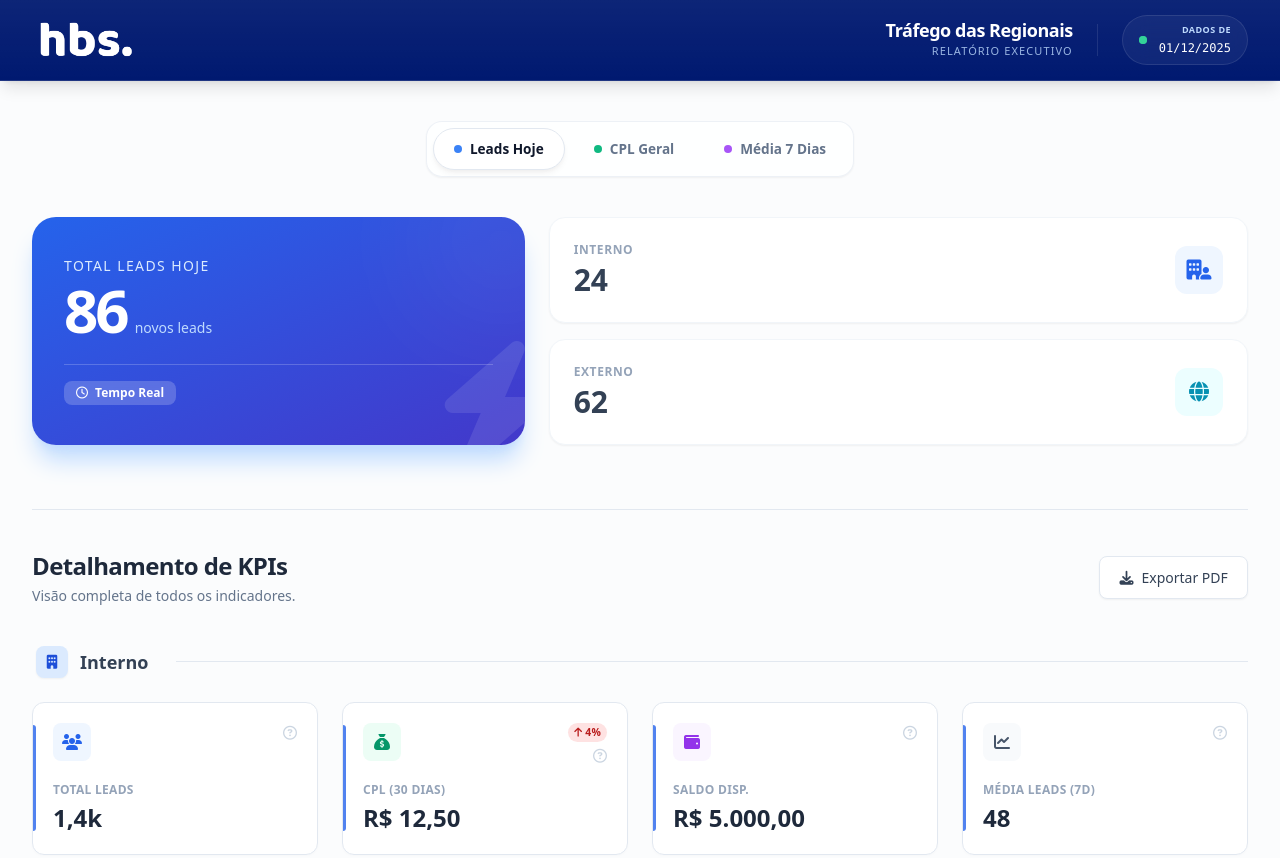
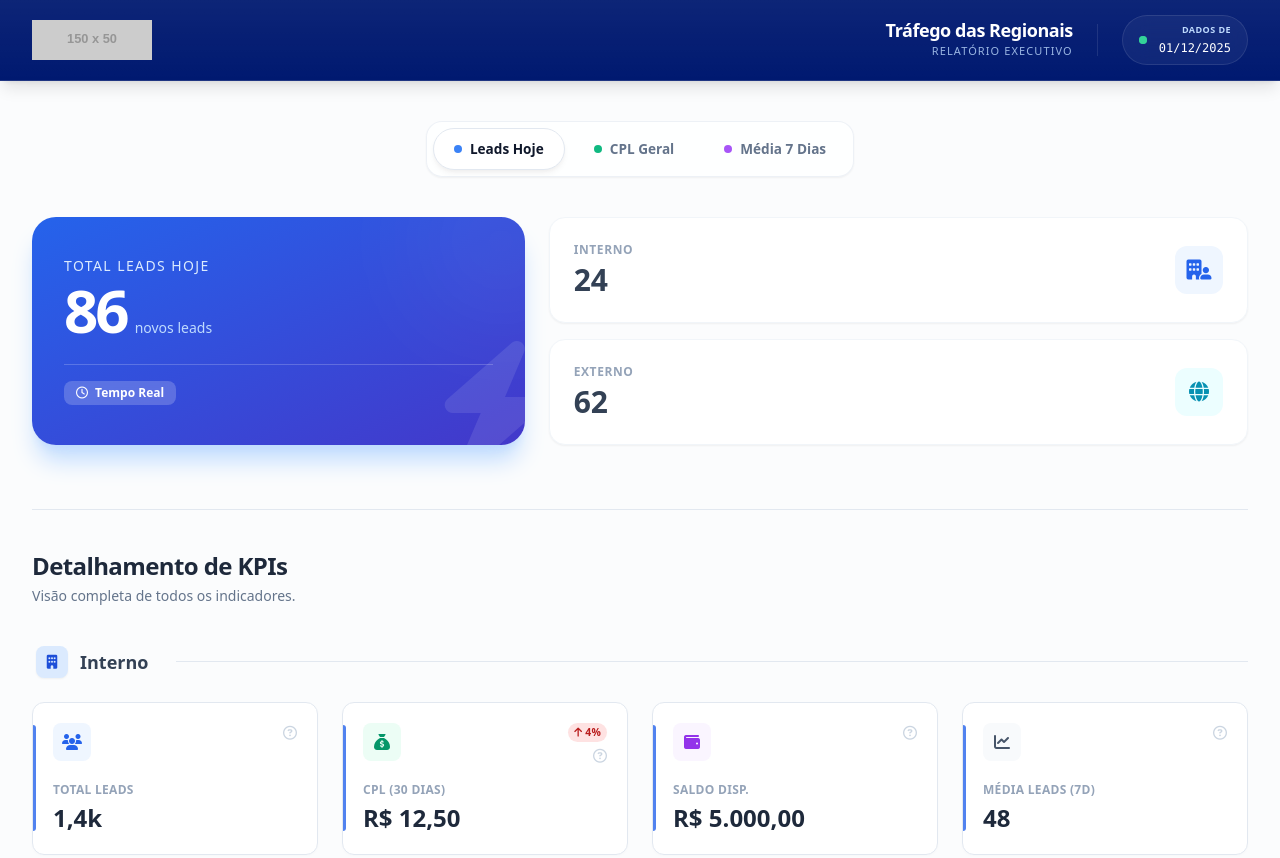
Before and after one commit to anthony-pcamargo/trafego-regional, a plain HTML site: page index.html in a window 1280 px wide. Shown: the top 858 px of the page. Drawn offline with nearby package versions, Linux system fonts and the light colour scheme; placeholder pictures from the web are drawn by us.

Commit message:
Update index.html

```diff
--- a/index.html
+++ b/index.html
@@ -24,7 +24,7 @@
         <div class="max-w-7xl mx-auto px-4 sm:px-6 lg:px-8 h-20 flex items-center justify-between">
 
             <div class="flex-shrink-0">
-                <img src="img/hbs. (1).png"
+                <img src="https://placehold.co/150x50/001970/ffffff?text=SEU+LOGO"
                      alt="Logo" class="h-10 w-auto object-contain hover:opacity-90 transition-opacity">
             </div>
 
@@ -194,14 +194,11 @@
             </div>
         </section>
 
-        <div class="flex flex-col sm:flex-row justify-between items-end sm:items-center mb-10 gap-4 mt-16 border-t border-slate-200 pt-10">
+        <div class="mb-10 mt-16 border-t border-slate-200 pt-10">
             <div>
                 <h2 class="text-2xl font-bold text-slate-800 tracking-tight">Detalhamento de KPIs</h2>
                 <p class="text-slate-500 text-sm mt-1">Visão completa de todos os indicadores.</p>
             </div>
-            <button onclick="window.print()" class="btn-primary">
-                <i class="fa-solid fa-download"></i> Exportar PDF
-            </button>
         </div>
 
         <div class="mb-12">
```
